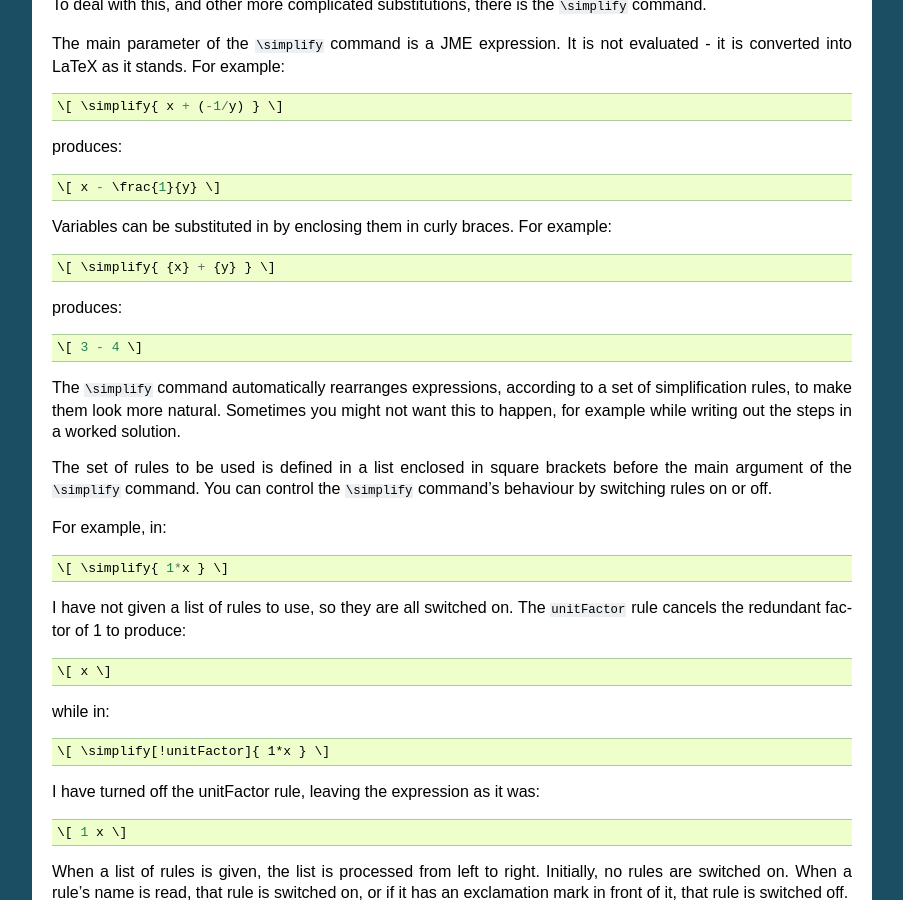
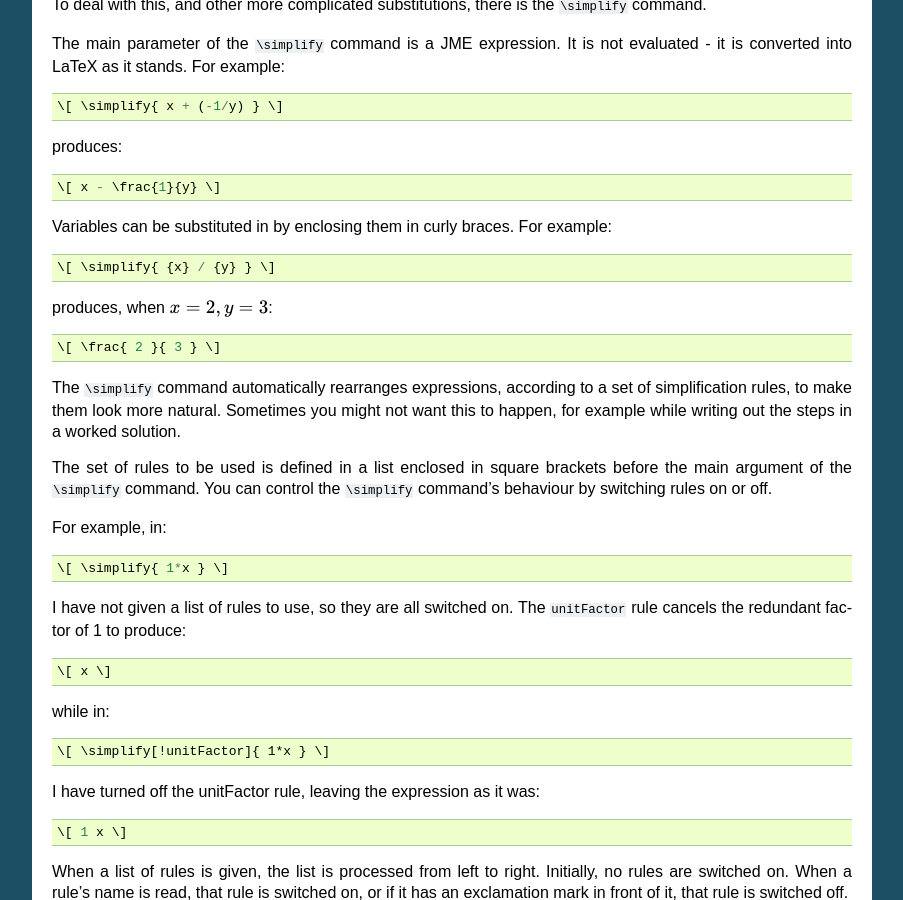
Before and after one commit to numbas/editor-docs, a Sphinx documentation site: the page built from source/simplification.rst, in a window 1280 px wide and 900 px high, scrolled down 777 px. Shown: the whole window, without its empty margins (198-1101 px from the left). Built offline with Sphinx 7.4.7, drawn with Linux system fonts in a browser that asks for light colours.

Commit message:
fix \simplify substitution example
It used to say `\simplify{{x} + {y}}` produced `2 + 3`, but it actually produces `5`.
This changes it to `\simplify{ {x} / {y} }`, which gives `\frac{ 2 }{ 3 }`.

```diff
--- a/source/simplification.rst
+++ b/source/simplification.rst
@@ -45,11 +45,11 @@ produces::
 
 Variables can be substituted in by enclosing them in curly braces. For example::
 
-    \[ \simplify{ {x} + {y} } \]
+    \[ \simplify{ {x} / {y} } \]
 
-produces::
+produces, when :math:`x=2,y=3`::
 
-    \[ 3 - 4 \]
+    \[ \frac{ 2 }{ 3 } \]
 
 The ``\simplify`` command automatically rearranges expressions, according to a set of simplification rules, to make them look more natural. Sometimes you might not want this to happen, for example while writing out the steps in a worked solution.
 
```
